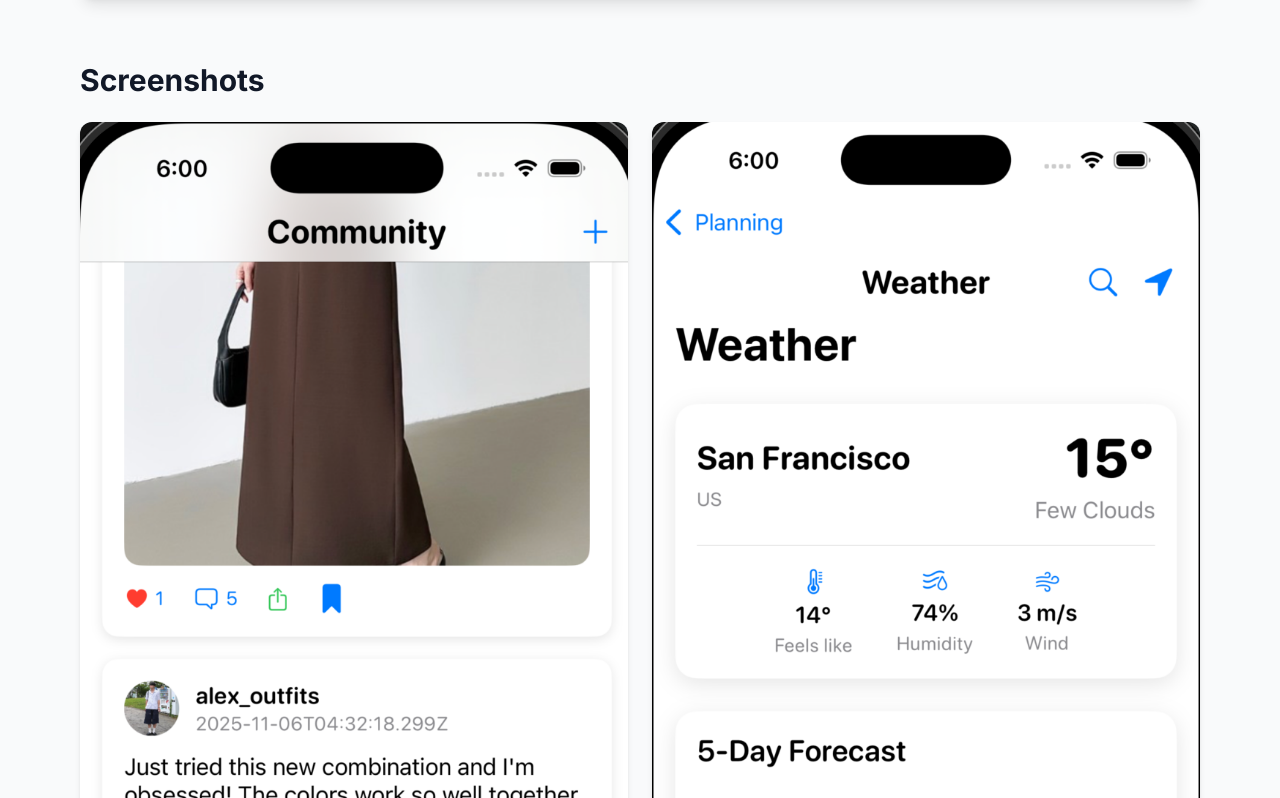
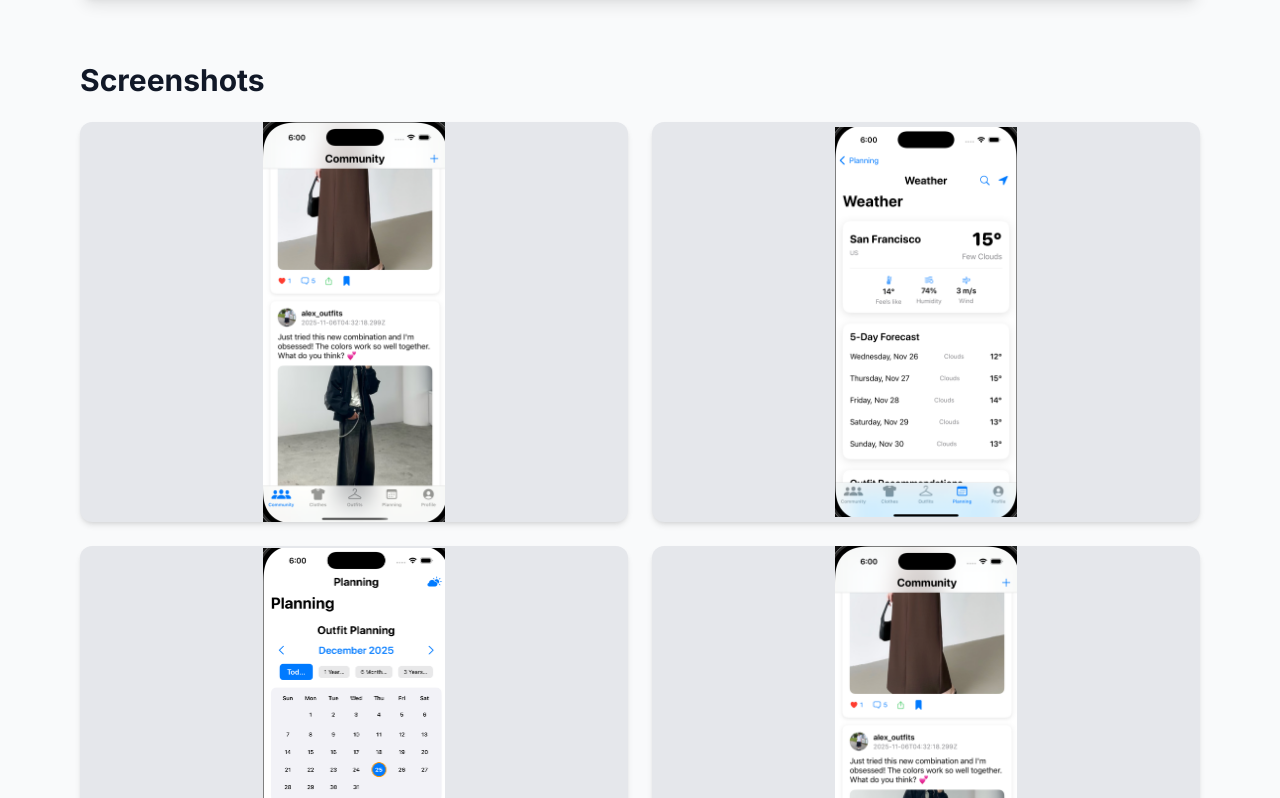
Before and after one commit to Hiroki0127/Portfolio25, a Next.js app: page /projects/outfitease in a window 1280 px wide. Shown: the part 1062-1860 px from the top of the page. Built offline with nearby package versions, Linux system fonts and the light colour scheme.

Commit message:
fix : image size ifx

```diff
--- a/app/projects/[slug]/page.tsx
+++ b/app/projects/[slug]/page.tsx
@@ -105,14 +105,14 @@ export default function ProjectPage({ params }: { params: { slug: string } }) {
               {project.screenshots.map((screenshot, index) => (
                 <div
                   key={index}
-                  className="bg-gray-200 rounded-xl overflow-hidden shadow-md hover:shadow-xl transition-shadow"
+                  className="bg-gray-200 rounded-xl overflow-hidden shadow-md hover:shadow-xl transition-shadow flex justify-center"
                 >
                   <Image
                     src={screenshot}
                     alt={`${project.title} screenshot ${index + 1}`}
-                    width={800}
-                    height={1200}
-                    className="w-full h-auto object-contain"
+                    width={267}
+                    height={400}
+                    className="w-1/3 h-auto object-contain"
                   />
                 </div>
               ))}
```
